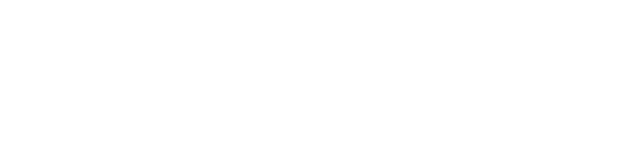
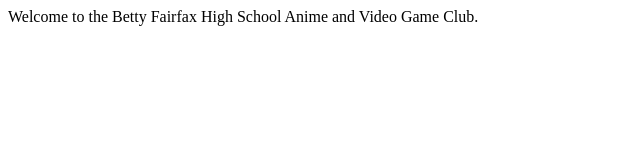
Before and after one commit to bfhs-avgc/bfhs-avgc.github.io, a plain HTML site: page index.html in a window 1280 px wide. Shown: the whole page, without its empty margins (0-640 px from the left). Drawn offline with Linux system fonts and the light colour scheme.

Commit message:
Update index.html

```diff
--- a/index.html
+++ b/index.html
@@ -3,4 +3,11 @@
     <title>
       BFHS Anime/Video Game Club Official Website
     </title>
+    <link type="css/text" rel="stylesheet" href="bfhs-avgc.github.io/1.css"/>
+
   </head>
+  <body>
+    <div>
+      Welcome to the Betty Fairfax High School Anime and Video Game Club.
+    </div>
+  </body>
```
